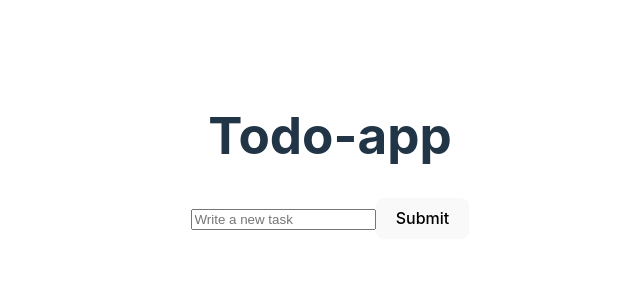
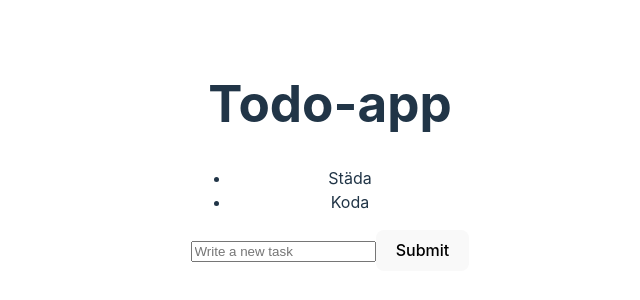
Before and after one commit to SofiaCronstrom/to-do, a React (Vite) app: page / in a window 1280 px wide. Shown: the part 244-544 px from the top of the page, without its empty margins (310-950 px from the left). Built offline with nearby package versions, Linux system fonts and the light colour scheme.

Commit message:
adding useState to handle todos in todo list

```diff
--- a/src/Component/to-do.tsx
+++ b/src/Component/to-do.tsx
@@ -1,15 +1,31 @@
+import { useState } from "react";
+
+interface item{
+    id: number;
+    text: string;
+    completed: boolean;
+}
+
 export default function TodoList() {
-  const handleSubmit = (event: React.FormEvent<HTMLFormElement>) => {
-    event.preventDefault();
-    (event.currentTarget as HTMLFormElement).reset();
-  };
+ const [todos, setTodos] = useState<item[]>([
+    {id: 1, text: "Städa", completed: false},
+    {id: 1, text: "Koda", completed: false}
+ ])
 
   return (
-    <form className="form" onSubmit={handleSubmit}>
+    <section className="todo-container">
+        <ul className="todo-items">
+            {todos.map((todo) => (
+              <li key={todo.id}>{todo.text}</li>
+            ))}
+
+        </ul>
+    <form className="form">
       <label htmlFor="todo">
         <input type="text" name="todo" id="todo" placeholder="Write a new task" />
       </label>
       <button className="submit-btn">Submit</button>
     </form>
+    </section>
   );
 }
```
